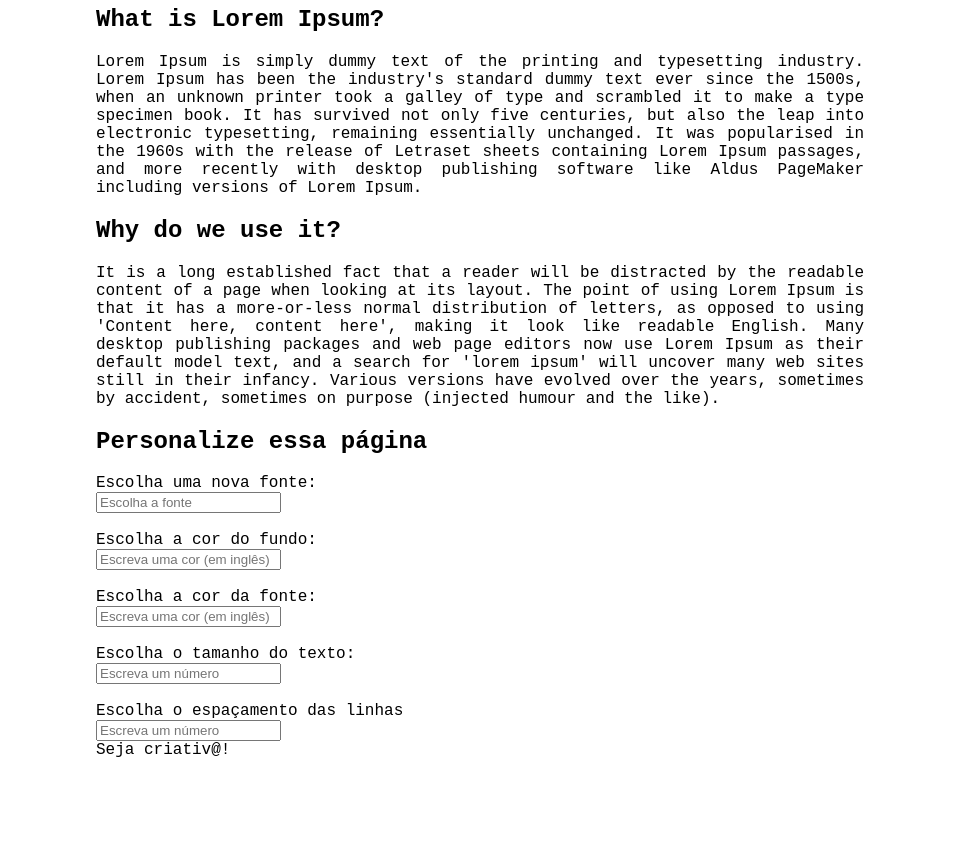
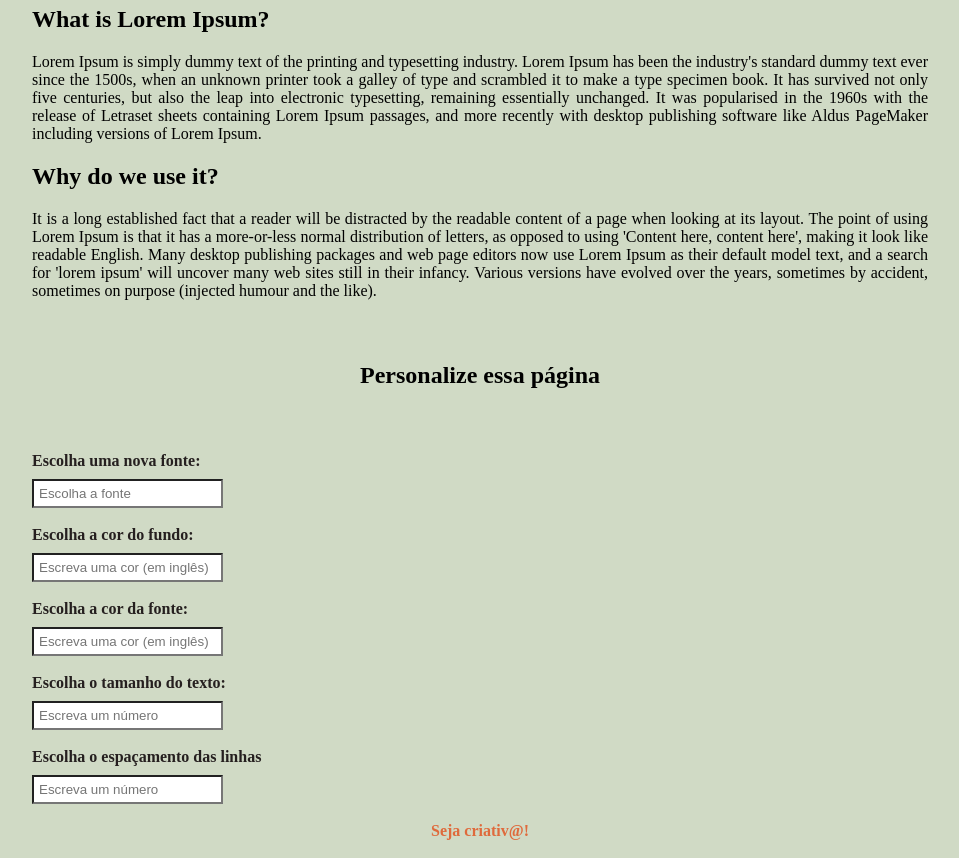
Before and after one commit to Adrianabiberg/trybe-exercises, a plain HTML site: page exercises/javascript-dom-eventos-e-web-storage_4/index.html in a window 1280 px wide. Shown: the part 74-932 px from the top of the page, without its empty margins (160-1119 px from the left). Before the commit the page ends 833 px from the top, so only its background shows below. Drawn offline with Linux system fonts and the light colour scheme.

Commit message:
Tentativa 1 de mudar cor do background

```diff
--- a/exercises/javascript-dom-eventos-e-web-storage_4/index.html
+++ b/exercises/javascript-dom-eventos-e-web-storage_4/index.html
@@ -11,7 +11,7 @@
     <header id="header">
         <h1 id="title">Lorem Ipsum</h1>
     </header>
-    <article id="article">
+    <article id="article" class="article1">
         <section id="section1">
             <h2>What is Lorem Ipsum?</h2>
             <p>Lorem Ipsum is simply dummy text of the printing and typesetting industry. Lorem Ipsum has been the industry's standard dummy text ever since the 1500s, when an unknown printer took a galley of type and scrambled it to make a type specimen book. It has survived not only five centuries, but also the leap into electronic typesetting, remaining essentially unchanged. It was popularised in the 1960s with the release of Letraset sheets containing Lorem Ipsum passages, and more recently with desktop publishing software like Aldus PageMaker including versions of Lorem Ipsum.</p>
@@ -20,8 +20,10 @@
             <h2>Why do we use it?</h2>
             <p>It is a long established fact that a reader will be distracted by the readable content of a page when looking at its layout. The point of using Lorem Ipsum is that it has a more-or-less normal distribution of letters, as opposed to using 'Content here, content here', making it look like readable English. Many desktop publishing packages and web page editors now use Lorem Ipsum as their default model text, and a search for 'lorem ipsum' will uncover many web sites still in their infancy. Various versions have evolved over the years, sometimes by accident, sometimes on purpose (injected humour and the like).</p>
         </section>
+    </article>
     <div id="stylesInput">
-        <h2>Personalize essa página</h2>
+        <h2 id="personalize">Personalize essa página</h2>
+    </div>
     <datalist id="dataList">
         <option value="Monospace"></option>
         <option value="Helvetica"></option>
@@ -29,9 +31,9 @@
         <option value="Times New Roman"></option>
     </datalist>
     <label for="dataList">Escolha uma nova fonte: </label><br>
-        <input list="dataList" name="dataList" id="dataList" placeholder="Escolha a fonte">
+    <input list="dataList" name="dataList" id="dataList" oninput="backgroundColor()" placeholder="Escolha a fonte">
     <br><br>
-        <label for="inputBackgroundColor">Escolha a cor do fundo: </label><br>
+    <label for="backgroundColor">Escolha a cor do fundo: </label><br>
     <input type="text" name="backgroundColor" id="inputBackgroungColor" placeholder="Escreva uma cor (em inglês)">
     <br><br>
     <label for="fontColor">Escolha a cor da fonte: </label><br>
@@ -41,10 +43,6 @@
     <br><br>
     <label for="lineSpace">Escolha o espaçamento das linhas</label><br>
     <input type="number" name="lineSpace" id="lineSpace" placeholder="Escreva um número"><br>
-    </div>
-
-
-    </article>
     <footer>Seja criativ@!</footer>
 </body>
 </html>
--- a/exercises/javascript-dom-eventos-e-web-storage_4/style.css
+++ b/exercises/javascript-dom-eventos-e-web-storage_4/style.css
@@ -1,10 +1,39 @@
+html {
+    background-color: rgb(208, 218, 197);
+}
 
 body {
-    font-family: 'Courier New', Courier, monospace;
-    margin: 0% 20%;
+    margin: 0% 15%;
     text-align: justify;
 }
 
 h1 {
     text-align: center;
 }
+
+#personalize {
+    margin: 7%;
+}
+
+label {
+    font-weight: bold;
+    color: rgb(37, 31, 31);
+}
+
+#stylesInput {
+    margin-bottom: 5%;
+    text-align: center;
+}
+
+footer {
+    padding: 2%;
+    text-align: center;
+    font-weight: bold;
+    color: rgb(223, 106, 60);
+}
+
+input {
+    background-color: rgb(255, 255, 255);
+    padding: 5px;
+    margin-top: 1%;
+}
```
Also changed, not shown: exercises/javascript-dom-eventos-e-web-storage_4/script.js (+8 -0 lines). Lines whose indentation alone changed are shown as unchanged.
